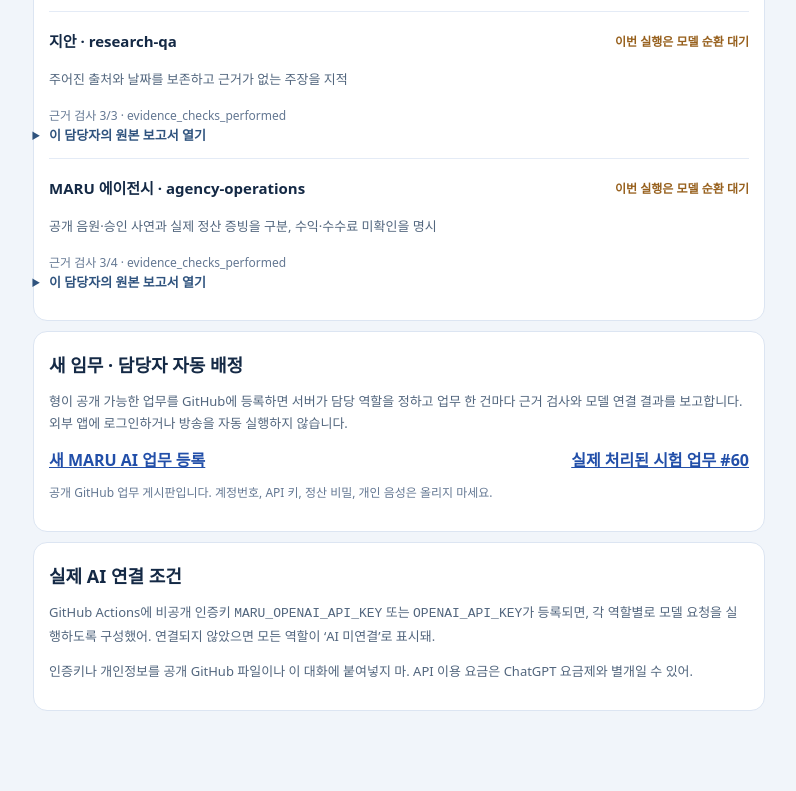
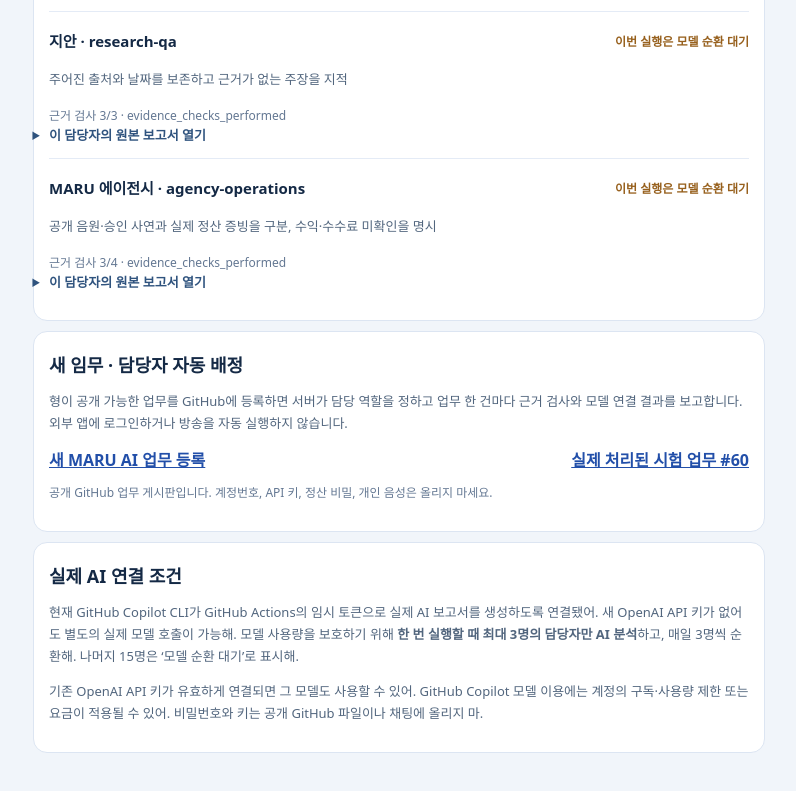
Before and after one commit to skytins3-png/maru-ai-song-studio, a plain HTML site: page mobile-hub/real-agents.html in a window 1280 px wide. Shown: the part 2974-3765 px from the top of the page, without its empty margins (241-1037 px from the left). Drawn offline with Linux system fonts and the light colour scheme.

Commit message:
Explain actually working keyless Copilot provider, rotating role cap, and separate usage limits

```diff
--- a/mobile-hub/real-agents.html
+++ b/mobile-hub/real-agents.html
@@ -60,8 +60,8 @@ label{font-size:13px;font-weight:650}
 </section>
 <section class="card">
 <h2>실제 AI 연결 조건</h2>
-<p>GitHub Actions에 비공개 인증키 <code>MARU_OPENAI_API_KEY</code> 또는 <code>OPENAI_API_KEY</code>가 등록되면, 각 역할별로 모델 요청을 실행하도록 구성했어. 연결되지 않았으면 모든 역할이 ‘AI 미연결’로 표시돼.</p>
-<p>인증키나 개인정보를 공개 GitHub 파일이나 이 대화에 붙여넣지 마. API 이용 요금은 ChatGPT 요금제와 별개일 수 있어.</p>
+<p>현재 GitHub Copilot CLI가 GitHub Actions의 임시 토큰으로 실제 AI 보고서를 생성하도록 연결됐어. 새 OpenAI API 키가 없어도 별도의 실제 모델 호출이 가능해. 모델 사용량을 보호하기 위해 <strong>한 번 실행할 때 최대 3명의 담당자만 AI 분석</strong>하고, 매일 3명씩 순환해. 나머지 15명은 ‘모델 순환 대기’로 표시해.</p>
+<p>기존 OpenAI API 키가 유효하게 연결되면 그 모델도 사용할 수 있어. GitHub Copilot 모델 이용에는 계정의 구독·사용량 제한 또는 요금이 적용될 수 있어. 비밀번호와 키는 공개 GitHub 파일이나 채팅에 올리지 마.</p>
 </section>
 </main>
 <script src="./real-agents.js?v=1" defer></script></body></html>
```
